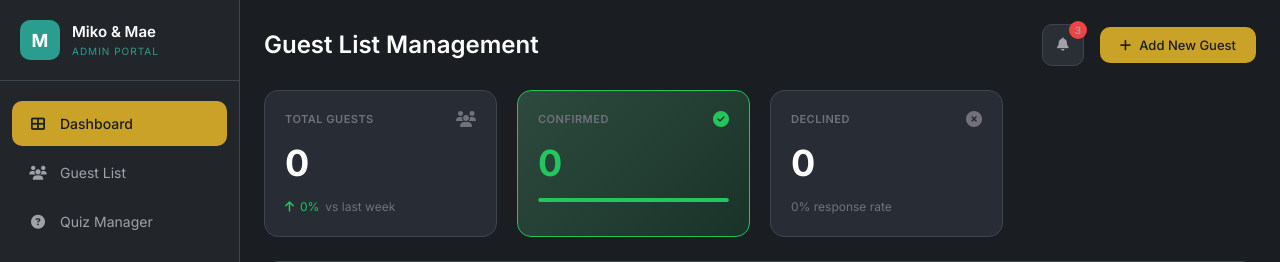
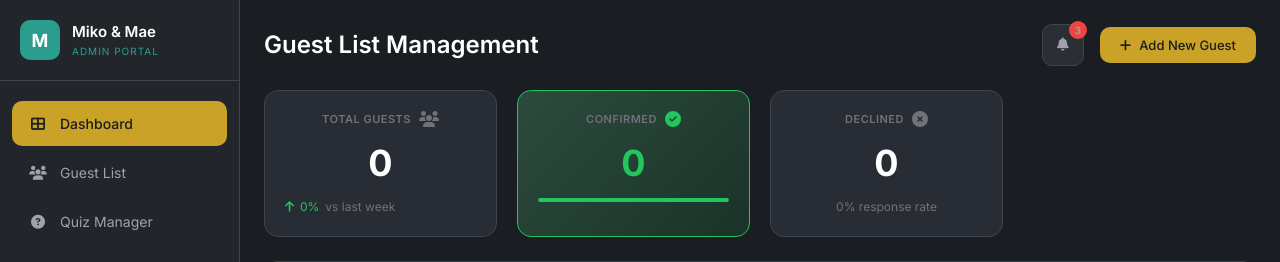
Before and after one commit to webdev-lou/celebrate-vows, a PHP site: page /admin.html in a window 1280 px wide. Shown: the top 262 px of the page. Run offline with PHP 8.4, Linux system fonts and the light colour scheme.

Commit message:
center align

```diff
--- a/admin.css
+++ b/admin.css
@@ -373,6 +373,7 @@ textarea {
     border-radius: var(--radius-lg);
     padding: 20px;
     transition: all var(--transition);
+    text-align: center;
 }
 
 .stat-card:hover {
@@ -386,8 +387,9 @@ textarea {
 
 .stat-header {
     display: flex;
-    justify-content: space-between;
+    justify-content: center;
     align-items: center;
+    gap: 8px;
     margin-bottom: 8px;
 }
 
```
